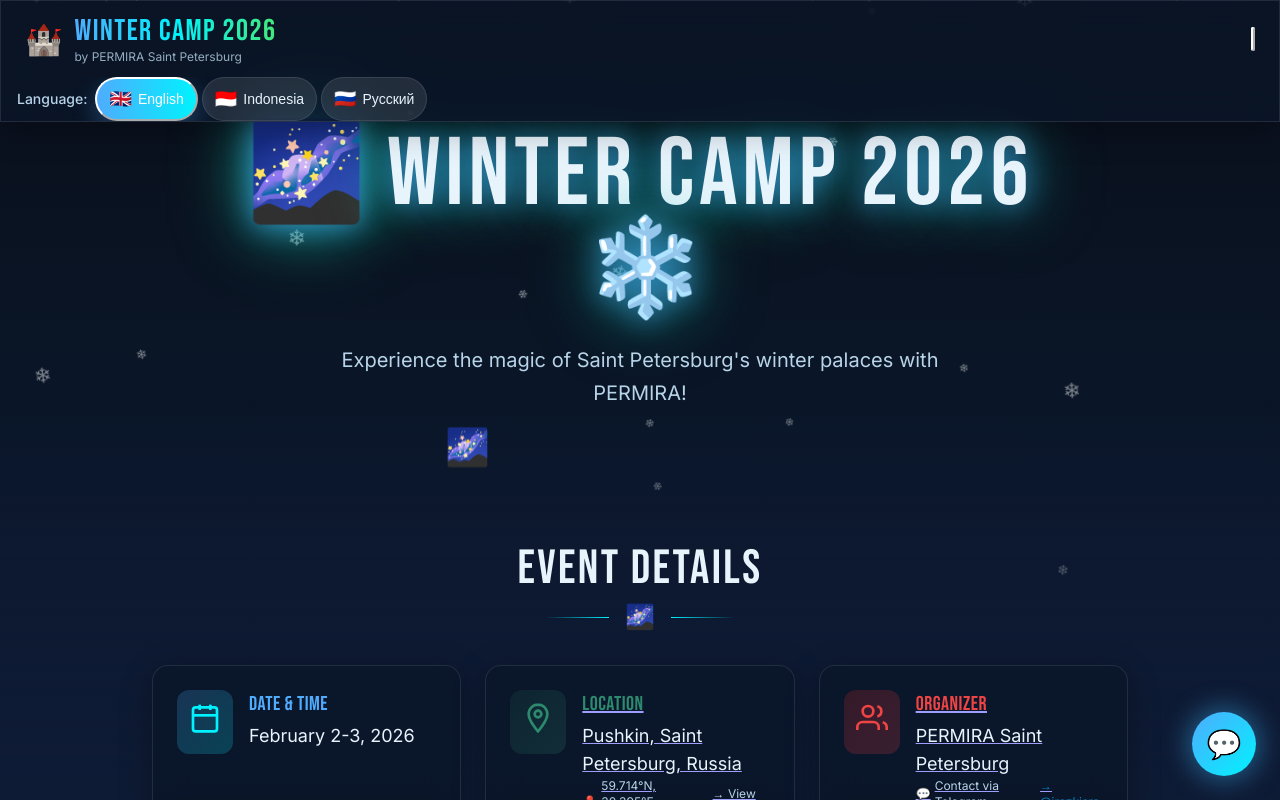
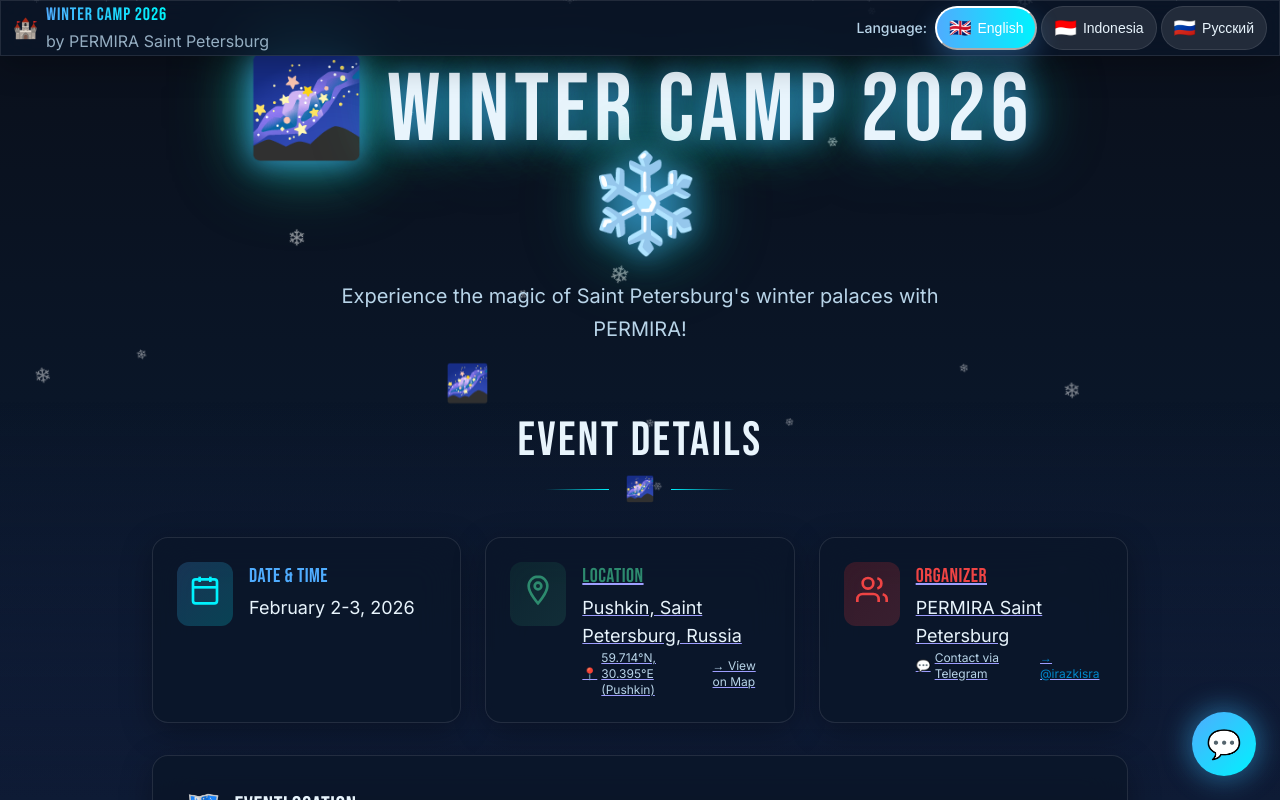
Before and after one commit to Mhmdaris15/permira-winter-camp-2026, a React (Vite) app: page / in a window 1280 px wide. Shown: the top 800 px of the page. Built offline with nearby package versions, Linux system fonts and the light colour scheme.

Commit message:
Fix: give more spaces on Header

```diff
--- a/src/App.jsx
+++ b/src/App.jsx
@@ -13,7 +13,6 @@
 
 function App() {
   const { t } = useTranslation();
-  const [isMenuOpen, setIsMenuOpen] = useState(false);
   const [isNavHidden, setIsNavHidden] = useState(false);
   const lastScrollY = useRef(0);
 
@@ -193,18 +192,18 @@
 
       {/* Content Layer */}
       <div className="relative z-10">
-        {/* Header with Hamburger Menu */}
+        {/* Header */}
         <header
           ref={headerRef}
-          className={`fixed top-0 left-0 right-0 z-50 glass transition-transform duration-300 ${isNavHidden && !isMenuOpen ? '-translate-y-full' : 'translate-y-0'}`}
+          className={`fixed top-0 left-0 right-0 z-50 glass transition-transform duration-300 ${isNavHidden ? '-translate-y-full' : 'translate-y-0'}`}
         >
-          <div className="max-w-7xl mx-auto px-4 sm:px-6 py-3 flex justify-between items-center">
+          <div className="max-w-7xl mx-auto px-3 py-2 flex justify-between items-center">
             {/* Logo */}
-            <div className="flex items-center gap-3">
-              <span className="text-3xl" style={{ display: 'inline-block' }}>🏰</span>
+            <div className="flex items-center gap-2">
+              <span className="text-xl" style={{ display: 'inline-block' }}>🏰</span>
               <div>
                 <h1
-                  className="font-adventure text-2xl md:text-3xl tracking-wider"
+                  className="font-adventure text-lg md:text-xl tracking-wider"
                   style={{
                     background: 'linear-gradient(90deg, #4facfe 0%, #00f2fe 50%, #43e97b 100%)',
                     WebkitBackgroundClip: 'text',
@@ -214,48 +213,20 @@
                 >
                   {t('title')}
                 </h1>
-                <p className="text-xs text-frost-dark opacity-80">by PERMIRA Saint Petersburg</p>
+                <p className="text-[10px] text-frost-dark opacity-80">by PERMIRA Saint Petersburg</p>
               </div>
             </div>
 
-            {/* Desktop Language Selector */}
-            <div className="hidden md:block">
-              <LanguageSelector />
-            </div>
-
-            {/* Hamburger Button */}
-            <button
-              onClick={() => setIsMenuOpen(!isMenuOpen)}
-              className="md:hidden p-2 rounded-lg hover:bg-white/10 transition-colors"
-              aria-label="Toggle menu"
-            >
-              <div className="w-6 h-5 relative flex flex-col justify-between">
-                <span
-                  className={`w-full h-0.5 bg-frost transition-all duration-300 ${isMenuOpen ? 'rotate-45 translate-y-2' : ''}`}
-                />
-                <span
-                  className={`w-full h-0.5 bg-frost transition-all duration-300 ${isMenuOpen ? 'opacity-0' : ''}`}
-                />
-                <span
-                  className={`w-full h-0.5 bg-frost transition-all duration-300 ${isMenuOpen ? '-rotate-45 -translate-y-2' : ''}`}
-                />
-              </div>
-            </button>
-          </div>
-
-          {/* Mobile Menu Dropdown */}
-          <div
-            className={`md:hidden overflow-hidden transition-all duration-300 ${isMenuOpen ? 'max-h-40 py-4' : 'max-h-0'}`}
-            style={{ borderTop: isMenuOpen ? '1px solid rgba(255,255,255,0.1)' : 'none' }}
-          >
-            <div className="px-4">
-              <LanguageSelector />
-            </div>
+            {/* Language Selector */}
+            <LanguageSelector />
           </div>
         </header>
 
+        {/* Spacer for fixed header */}
+        <div className="h-16"></div>
+
         {/* Hero Section */}
-        <section className="pt-32 pb-16 px-4 text-center">
+        <section className="pt-12 pb-12 px-4 text-center">
           <div className="max-w-4xl mx-auto">
             <h2
               ref={heroTitleRef}
@@ -274,7 +245,7 @@
 
             {/* Adventure Icons */}
             <div ref={heroIconsRef} className="flex justify-center gap-6 mt-8">
-              {['🌌', '🏕️', '🔥', '📸', '🇮🇩', '❄️'].map((icon, index) => (
+              {['🌌', '🏕️', '🔥', '📸', '🏰', '❄️'].map((icon, index) => (
                 <span
                   key={index}
                   className="text-3xl md:text-4xl cursor-default hover:scale-125 transition-transform"
```
